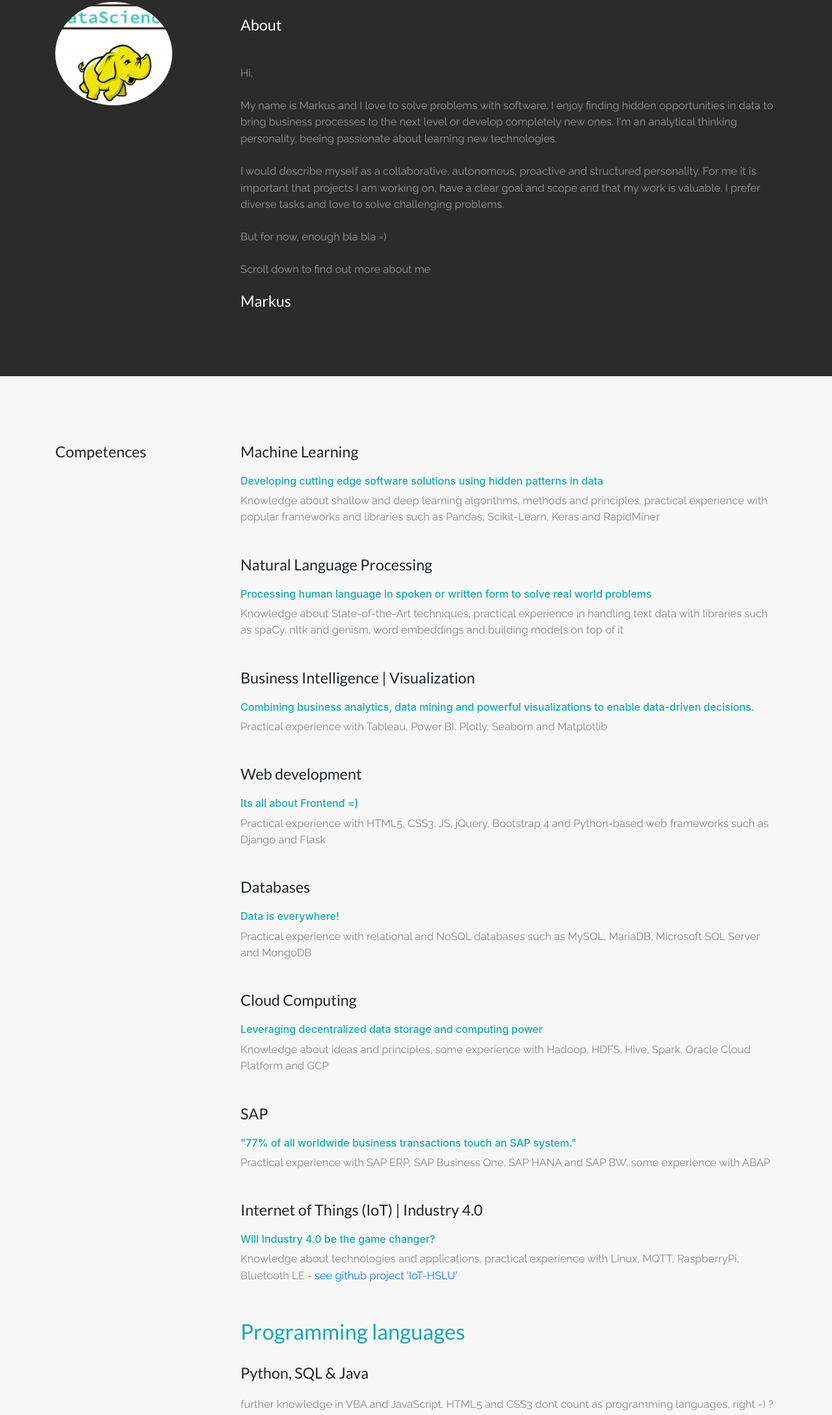
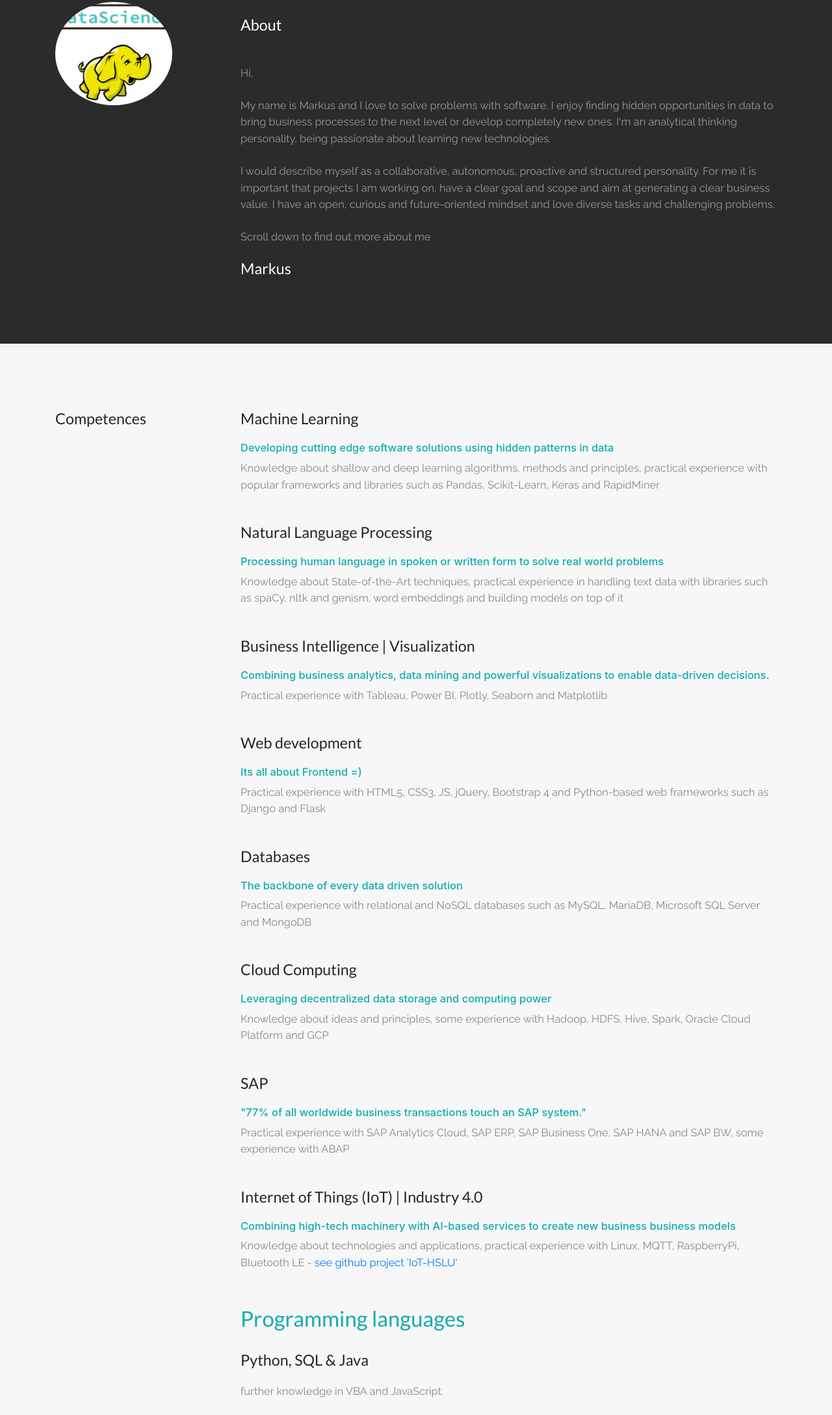
Before and after one commit to TheWoops/AzureWebsite, a plain HTML site: page cv.html in a window 1280 px wide. Shown: the part 877-3055 px from the top of the page at 65% size. Drawn offline with nearby package versions, Linux system fonts and the light colour scheme.

Commit message:
refactor: text content

```diff
--- a/cv.html
+++ b/cv.html
@@ -68,13 +68,12 @@
             <p>Hi,</p>
             <p>My name is Markus and I love to solve problems with software.
                I enjoy finding hidden opportunities in data to bring business processes to the next level or develop completely new ones.
-               I'm an analytical thinking personality, beeing passionate about learning new technologies.</p>
+               I'm an analytical thinking personality, being passionate about learning new technologies.</p>
                </p>
 
             <p>I would describe myself as a collaborative, autonomous, proactive and structured personality.
-                For me it is important that projects I am working on, have a clear goal and scope and that my work is valuable.
-                 I prefer diverse tasks and love to solve challenging problems.</p>
-            <p>But for now, enough bla bla =)</p>
+               For me it is important that projects I am working on, have a clear goal and scope and aim at generating a clear business value.
+               I have an open, curious and future-oriented mindset and love diverse tasks and challenging problems.</p>
             <p>Scroll down to find out more about me</p>
             <h5 style="font-family:'Century Schoolbook',serif; color:white">Markus</h5>
           </div>
@@ -124,7 +123,7 @@
 
               <div class="box">
                 <h5>Databases</h5>
-                <h6>Data is everywhere!</h6>
+                <h6>The backbone of every data driven solution</h6>
                 <p>Practical experience with relational and NoSQL databases such as MySQL, MariaDB, Microsoft SQL Server and MongoDB
                 </p>
               </div>
@@ -139,13 +138,13 @@
               <div class="box">
                 <h5>SAP</h5>
                 <h6>"77% of all worldwide business transactions touch an SAP system."</h6>
-                <p>Practical experience with SAP ERP, SAP Business One, SAP HANA and SAP BW, some experience with ABAP
+                <p>Practical experience with SAP Analytics Cloud, SAP ERP, SAP Business One, SAP HANA and SAP BW, some experience with ABAP
                 </p>
               </div>
 
               <div class="box">
                 <h5>Internet of Things (IoT) | Industry 4.0</h5>
-                <h6>Will Industry 4.0 be the game changer?</h6>
+                <h6>Combining high-tech machinery with AI-based services to create new business business models</h6>
                 <p>Knowledge about technologies and applications, practical experience with Linux, MQTT, RaspberryPi, Bluetooth LE
                    - <a href="https://github.com/TheWoops/IoT-HSLU" target="_blank">see github project 'IoT-HSLU'</a>
                 </p>
@@ -159,7 +158,7 @@
 
               <div class="box">
                 <h5>Python, SQL & Java</h5>
-                <p>further knowledge in VBA and JavaScript. HTML5 and CSS3 dont count as programming languages, right =) ?
+                <p>further knowledge in VBA and JavaScript.
                 </p>
               </div>
             </div>
@@ -217,7 +216,7 @@
               <div class="box">
                 <h5>Trainee Business Process Analytics</h5>
                 <h6>Freudenberg Home and Cleaning Solutions&emsp;&#8226;&emsp;since 03/2020</h6>
-                <p>18-month program with focus on Advanced Analytics and Business Intelligence preparing the individual for a leadership role
+                <p>18-month program with focus on Advanced Analytics & Artificial Intelligence preparing the individual for a leadership role
                    at <a href="https://www.freudenberg.com/" target="_blank">Freudenberg</a>.
                    The program places emphasis on Front- and Backend Design, international Project Managegment and business processes and methods.</p>
               </div>
--- a/style.css
+++ b/style.css
@@ -30,7 +30,7 @@ h5 {
     font-size: 1.414em;
     line-height: calc(18px + .2vw); /* Responsive Vertical Rhythm */
 }
- }
+
 h6 {
      font-size: 1em;
 }
```
